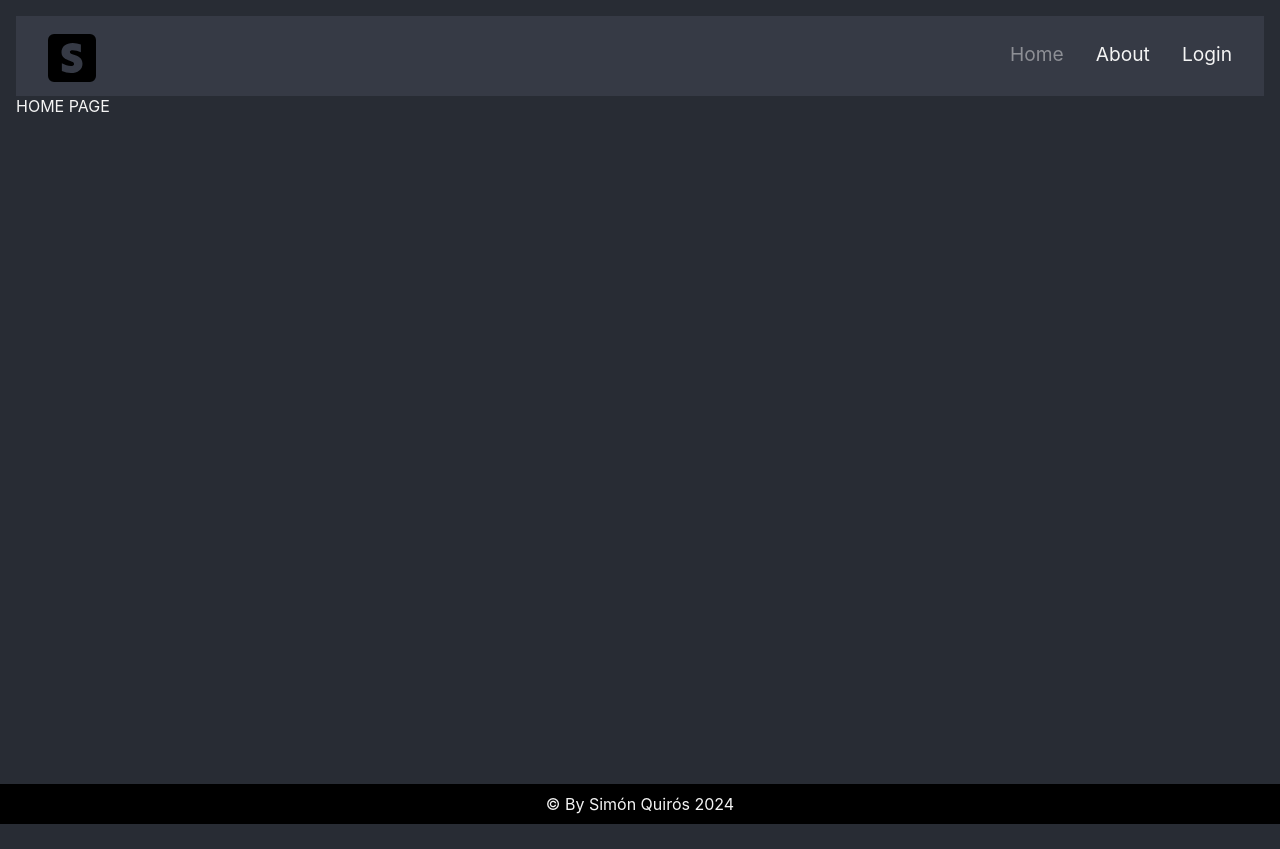
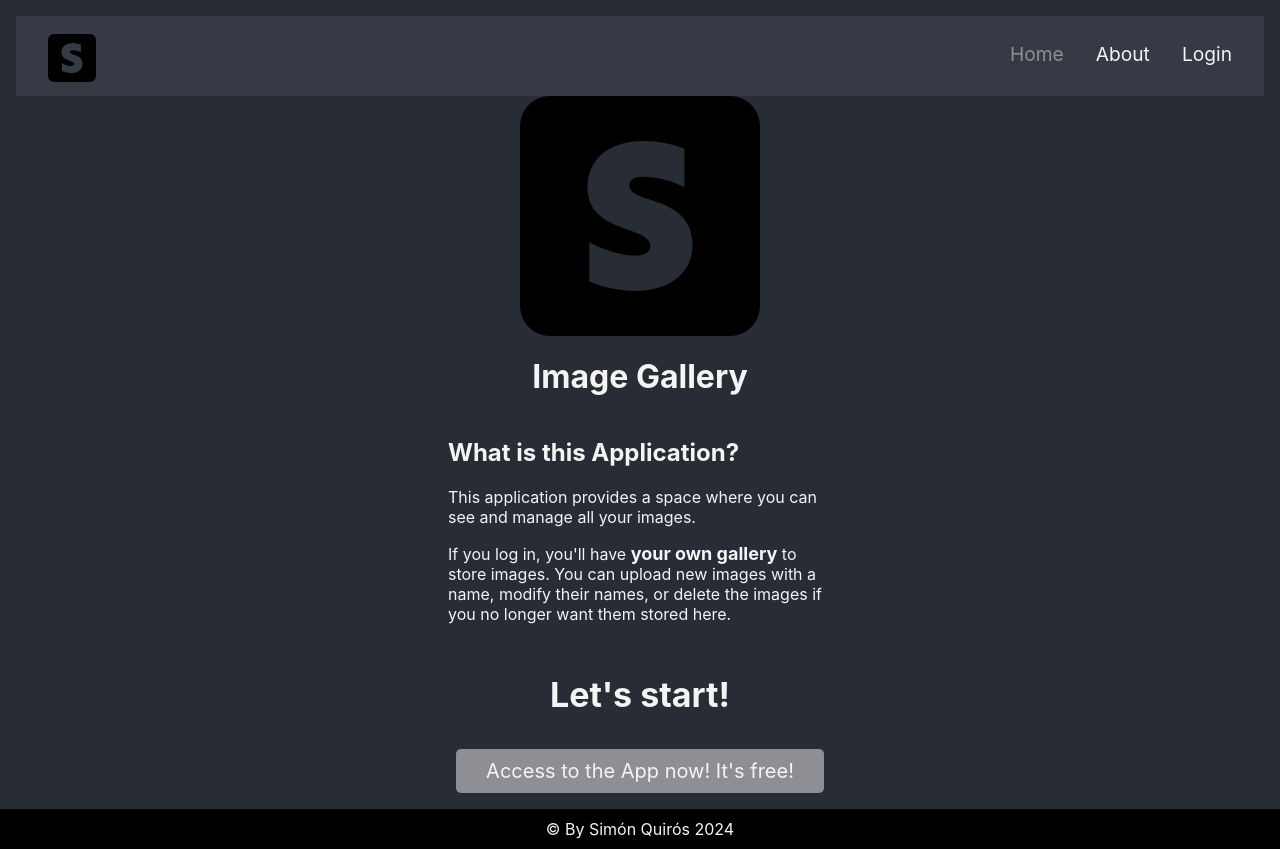
Before and after one commit to SimonKgs/images-gallery-frontend, a React (Vite) app: page /home in a window 1280 px wide. Before the commit the page ends 824 px from the top, so only its background shows below. Built offline with nearby package versions, Linux system fonts and the light colour scheme.

Commit message:
Home page done

```diff
--- a/src/pages/Home/Home.module.css
+++ b/src/pages/Home/Home.module.css
@@ -1,3 +1,46 @@
 .home-container {
     min-height: calc(100vh - 16vh);
+    display: flex;
+    justify-content: center;
+    align-items: center;
+    flex-direction: column;
 }
+
+.home-container img {
+    height: 30vh;
+    width: 30vw;
+}
+
+.home-info-container {
+    width: 30vw;
+}
+
+.home-info-container span {
+    font-weight: 700;
+    font-size: large;
+}
+
+.home-container h3 {
+    font-size: 34px;
+    font-weight: 700;
+}
+
+.access-link {
+    font-size: 20px;
+    text-decoration: none;
+    color: var(--text-white);
+    background-color: var(--terciary-grey);
+    padding: 10px 30px;
+    border-radius: 5px;
+    transition: background-color 0.2s ease-in-out;
+}
+
+.access-link:hover {
+    background-color: var(--secondary-grey);
+}
+
+@media (max-width: 768px) {
+    .home-info-container {
+        width: 100%;
+    }
+}
--- a/src/pages/Home/Home.page.tsx
+++ b/src/pages/Home/Home.page.tsx
@@ -1,11 +1,33 @@
 import React from 'react'
 
 import styles from './Home.module.css'
+import logo from '../../assets/icon.svg';
+import { Link } from 'react-router-dom';
+import { useAuth } from '../../context/AuthContext';
+
 
 export const Home: React.FC = () => {
+
+  const { isAuthenticated } = useAuth();
+
+
   return (
     <div className={styles["home-container"]}>
-        HOME PAGE
+        <img src={ logo } alt="Page Logo" />
+        <h1>Image Gallery</h1>
+
+        <div className={styles["home-info-container"]}>
+          <h2>What is this Application?</h2>
+          <p>This application provides a space where you can see and manage all your images.</p>
+          <p>If you log in, you'll have <span>your own gallery</span> to store images. You can upload new images with a name, modify their names, or delete the images if you no longer want them stored here.</p>
+        </div>
+        <h3>Let's start!</h3>
+        {
+          (isAuthenticated) ?
+            <Link className={styles["access-link"]} to={"/user"}>Go to your gallery</Link>
+          :
+            <Link className={styles["access-link"]} to={"/auth"}>Access to the App now! It's free!</Link>
+        }
     </div>
   )
 }
```
